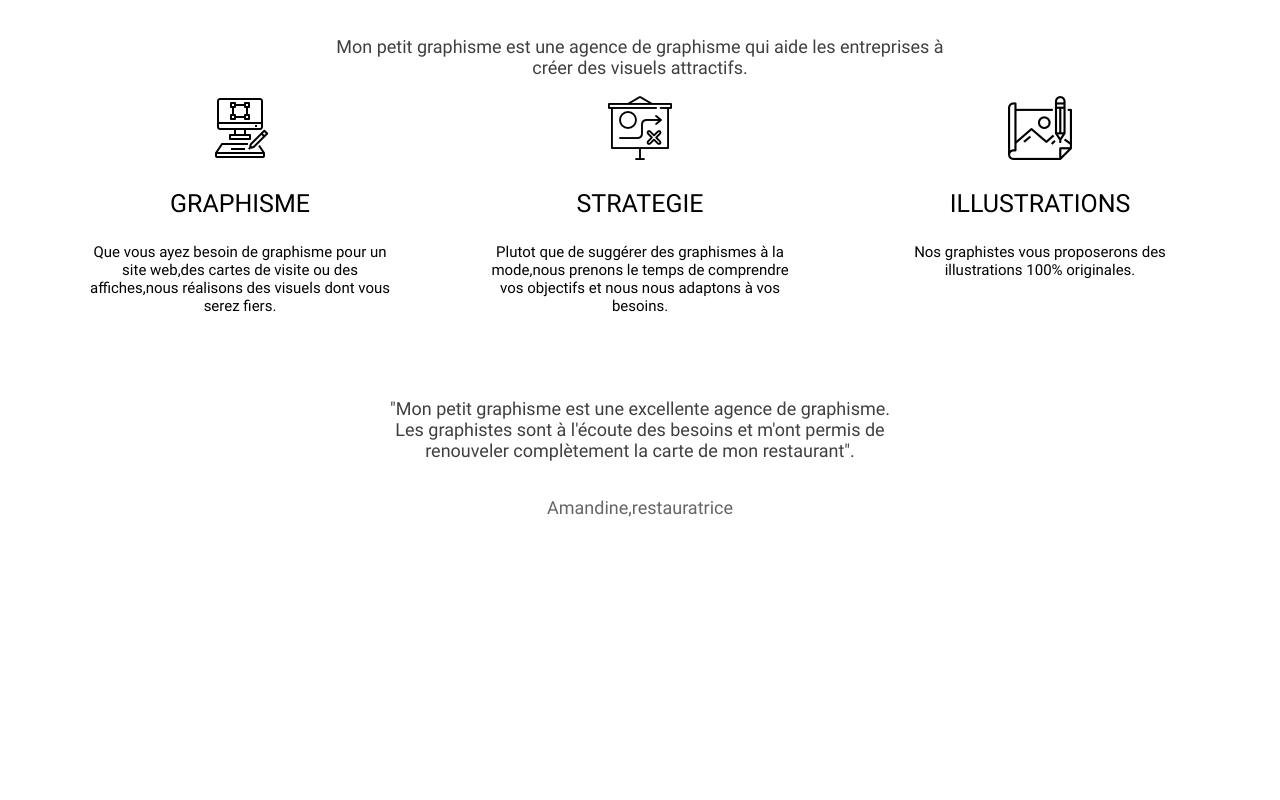
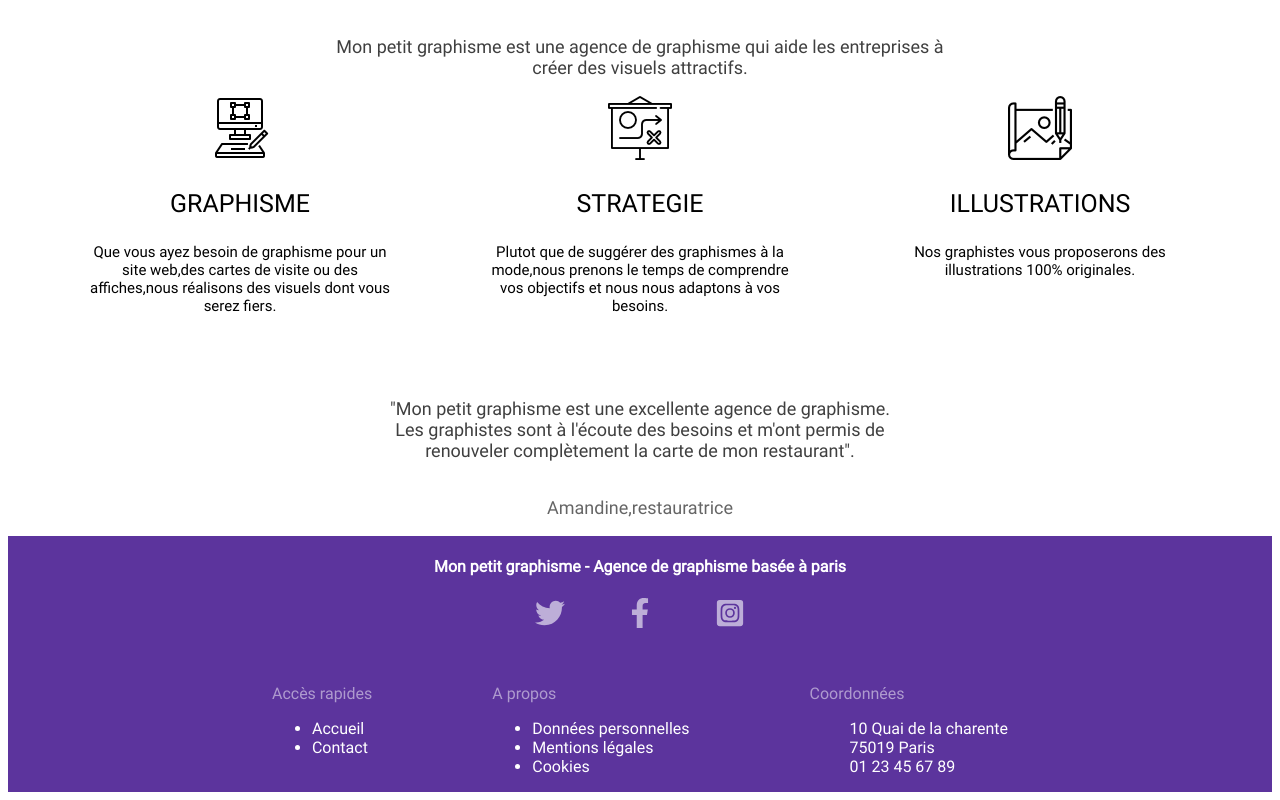
Before and after one commit to freshnella/Mon-projet-final, a plain HTML site: page index.html in a window 1280 px wide. Shown: the part 899-1699 px from the top of the page. Before the commit the page ends 1443 px from the top, so only its background shows below. Drawn offline with Linux system fonts and the light colour scheme.

Commit message:
Implémentation HTML du footer

```diff
--- a/index.html
+++ b/index.html
@@ -42,3 +42,44 @@
     <p class="p1 p2">"Mon petit graphisme est une excellente agence de graphisme. Les graphistes sont à l'écoute des besoins et m'ont permis de renouveler complètement la carte de mon restaurant".</p>
     <p class="p1 p3">Amandine,restauratrice</p>
 </section>
+
+<footer>
+
+    <h4>Mon petit graphisme - Agence de graphisme basée à paris</h4>
+
+    <div class="logo">
+        <img src="Images/twitter-brands.svg" alt="twitter" class="image-centre">
+        <img src="Images/facebook-f-brands.svg" alt="facebook" class="image-centre">
+        <img src="Images/instagram-square-brands.svg" alt="instagram" class="image-centre">
+    </div>
+
+    <div class="menu-foot">
+        <div>
+            <p class="color-t">Accès rapides</p>
+            <ul>
+                <li>Accueil</li>
+                <li>Contact</li>
+            </ul>
+        </div>
+        <div>
+            <p class="color-t"> A propos</p>
+            <ul>
+                <li>Données personnelles</li>
+                <li>Mentions légales</li>
+                <li>Cookies</li>
+            </ul>
+        </div>
+        <div>
+            <p class="color-t"> Coordonnées</p>
+            <ul class="none-list" >
+                <li>10 Quai de la charente</li>
+                <li> 75019 Paris </li>
+                <li>01 23 45 67 89</li>
+            </ul>
+        </div>
+
+    </div>
+</footer>
+
+</body>
+</html>
```
